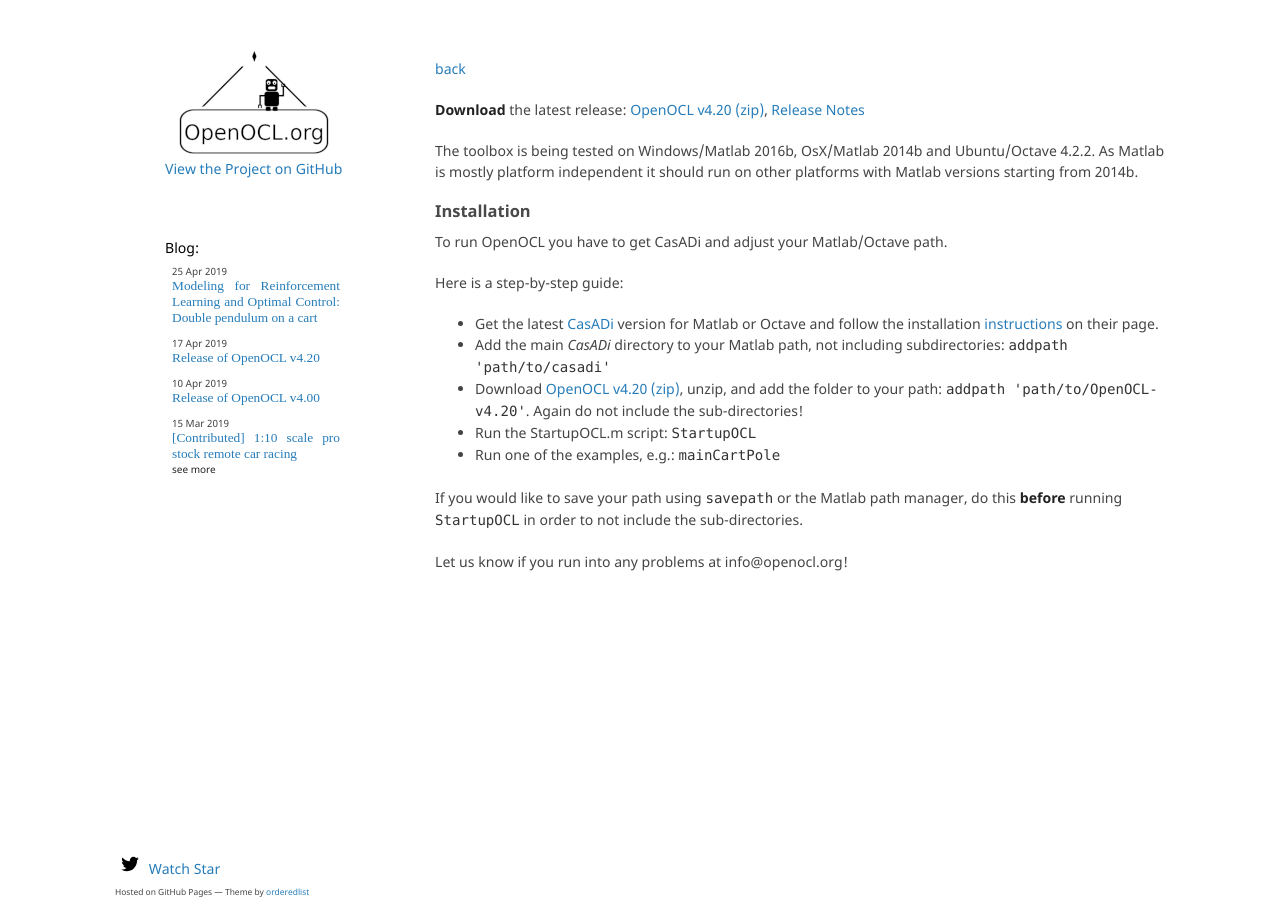
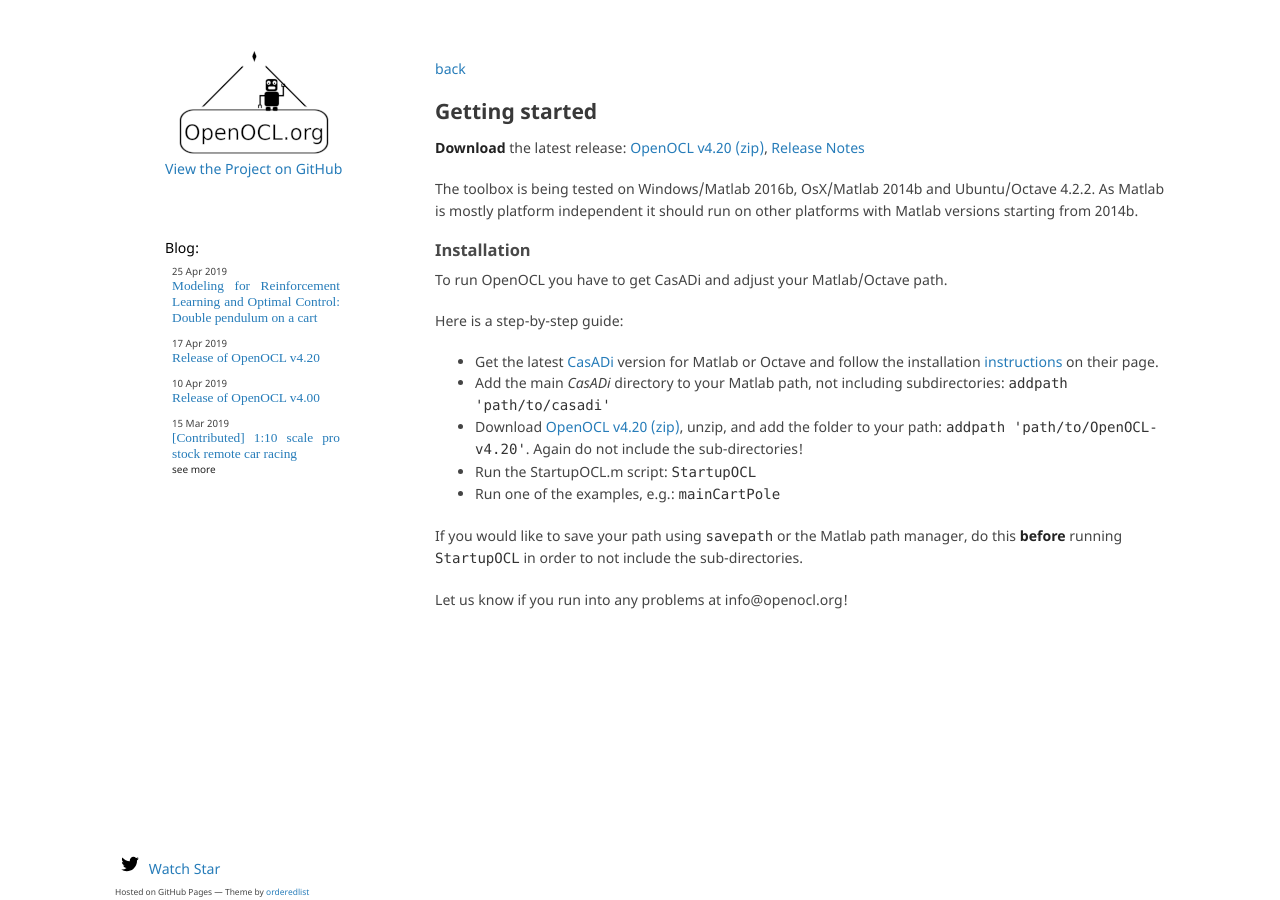
Before and after one commit to OpenOCL/openocl.github.io, a Jekyll site: the page built from get-started.md, in a window 1280 px wide. Built offline with Jekyll 4.4.1, drawn with Linux system fonts in a browser that asks for light colours; some web fonts are replaced; our own code applies the rules of GitHub Pages for plain Markdown files.

Commit message:
Update get-started.md

```diff
--- a/get-started.md
+++ b/get-started.md
@@ -3,6 +3,8 @@
 last_modified_at: 2019-04-17
 title: Get Started
 ---
+
+# Getting started
 
 **Download** the latest release: [OpenOCL v4.20 (zip)](https://github.com/OpenOCL/OpenOCL/archive/v4.20.zip), [Release Notes](https://github.com/OpenOCL/OpenOCL/releases)
 
```
